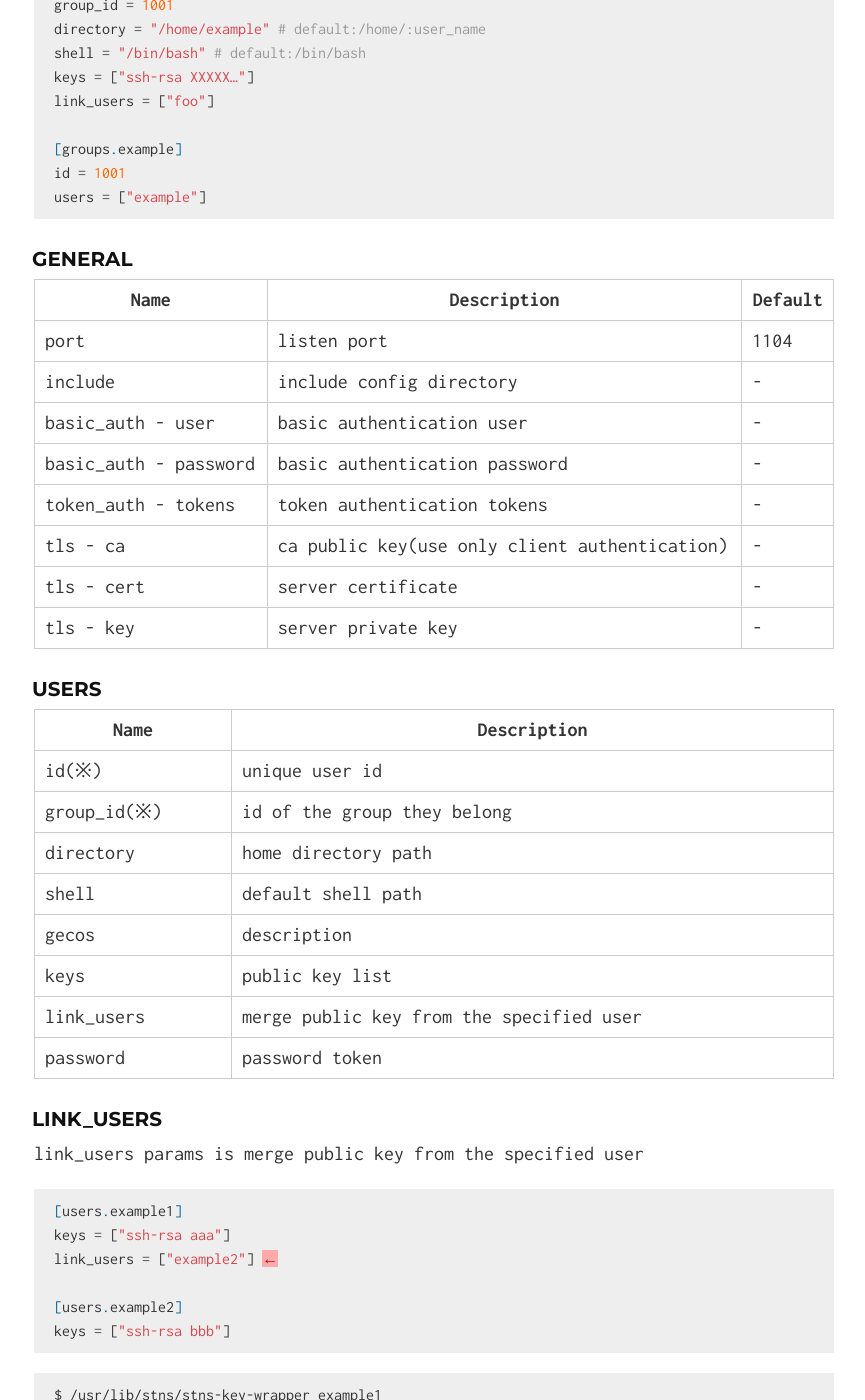
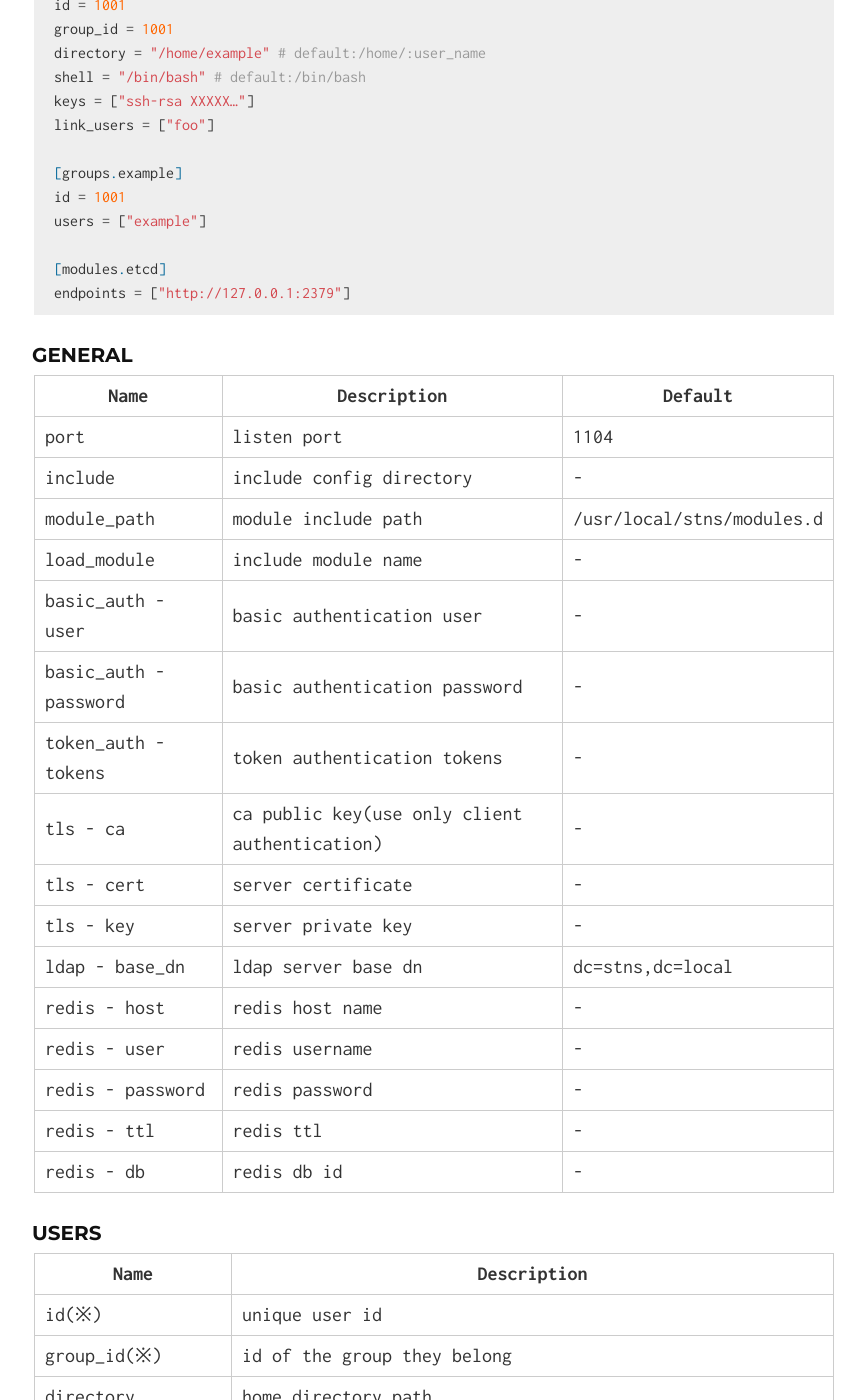
Before and after one commit to STNS/stns.github.io, a Jekyll site: the page built from configuration.en.md, in a window 1280 px wide and 1400 px high, scrolled down 887 px. Shown: the whole window, without its empty margins (206-1071 px from the left). Built offline with Jekyll 4.4.1, drawn with Linux system fonts in a browser that asks for light colours; our own code applies the rules of GitHub Pages for plain Markdown files; some of the changed text lies outside the part shown.

Commit message:
add module

````diff
--- a/configuration.en.md
+++ b/configuration.en.md
@@ -11,7 +11,8 @@ permalink: /en/configuration
 ```toml
 port = 1104
 include = "/etc/stns/conf.d/*"
-
+module_path = "/usr/local/stns/modules.d"
+load_module = "mod_stns_etcd.so"
 # basic auth
 [basic_auth]
 user = "basic_user"
@@ -38,6 +39,9 @@ link_users = ["foo"]
 [groups.example]
 id = 1001
 users = ["example"]
+
+[modules.etcd]
+endpoints = ["http://127.0.0.1:2379"]
 ```
 
 #### General
@@ -46,12 +50,20 @@ users = ["example"]
 |---|---|---|
 |port|listen port| 1104|
 |include|include config directory| -|
+|module_path|module include path| /usr/local/stns/modules.d|
+|load_module|include module name| -|
 |basic_auth - user| basic authentication user| -|
 |basic_auth - password| basic authentication password|-|
 |token_auth - tokens| token authentication tokens|-|
 |tls - ca| ca public key(use only client authentication)|-|
 |tls - cert| server certificate|-|
 |tls - key| server private key|-|
+|ldap - base_dn | ldap server base dn|dc=stns,dc=local|
+|redis - host | redis host name |-|
+|redis - user | redis username |-|
+|redis - password| redis password|-|
+|redis - ttl| redis ttl|-|
+|redis - db| redis db id|-|
 
 #### Users
 
@@ -107,6 +119,21 @@ link_groups = ["division"]
 users = ["user2"]
 
 ```
+#### Modules
+##### Etcd
+|Name|Description|
+|---|---|
+|endpoints| etcd urls|
+|user|etcd url|
+|password|etcd password|
+
+##### DynamoDB
+|Name|Description|
+|---|---|
+|read_capacity_units| table read capacity units|
+|write_capacity_units| table write capacity units|
+|user_table_name| user table name|
+|group_table_name| group table name|
 
 ```sh
 $ curl http://stns.example.com/v1/groups?name=department
````
